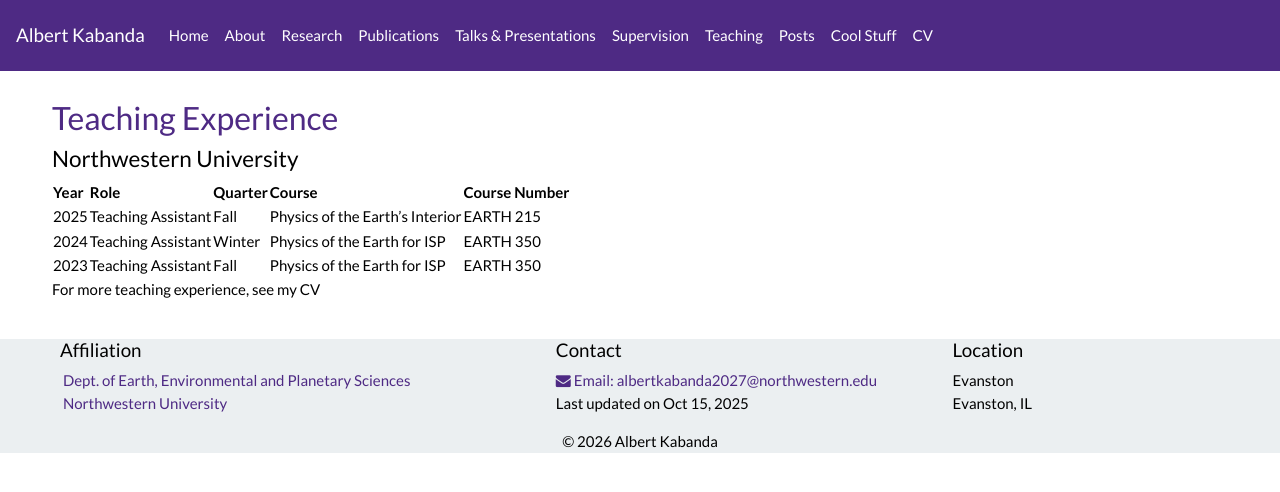
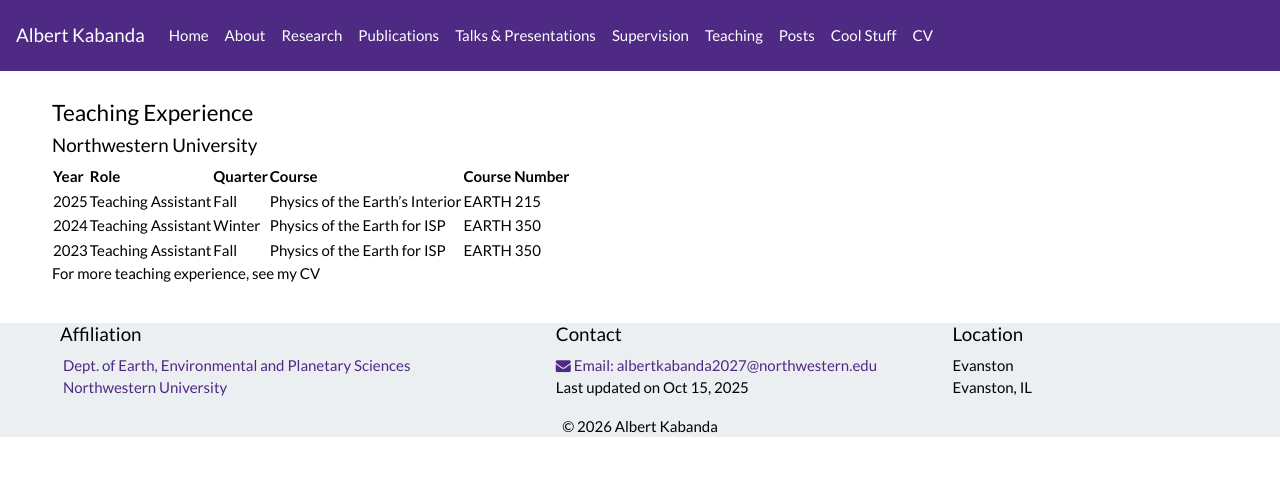
Before and after one commit to albertkabanda/albertkabanda.github.io, a Jekyll site: the page built from _pages/teaching.md, in a window 1280 px wide. Shown: the top 492 px of the page. Built offline with Jekyll 4.4.1, drawn with Linux system fonts in a browser that asks for light colours; nearby versions of some CDN libraries; a style sheet for code colours, icons or effects is not loaded.

```diff
--- a/_pages/teaching.md
+++ b/_pages/teaching.md
@@ -3,9 +3,9 @@ layout: page
 permalink: /teaching/
 ---
 
-### Teaching Experience
+#### Teaching Experience
 
-#### Northwestern University
+##### Northwestern University
 
 | Year | Role | Quarter | Course | Course Number |
 |---|---|---|---|---|
```
